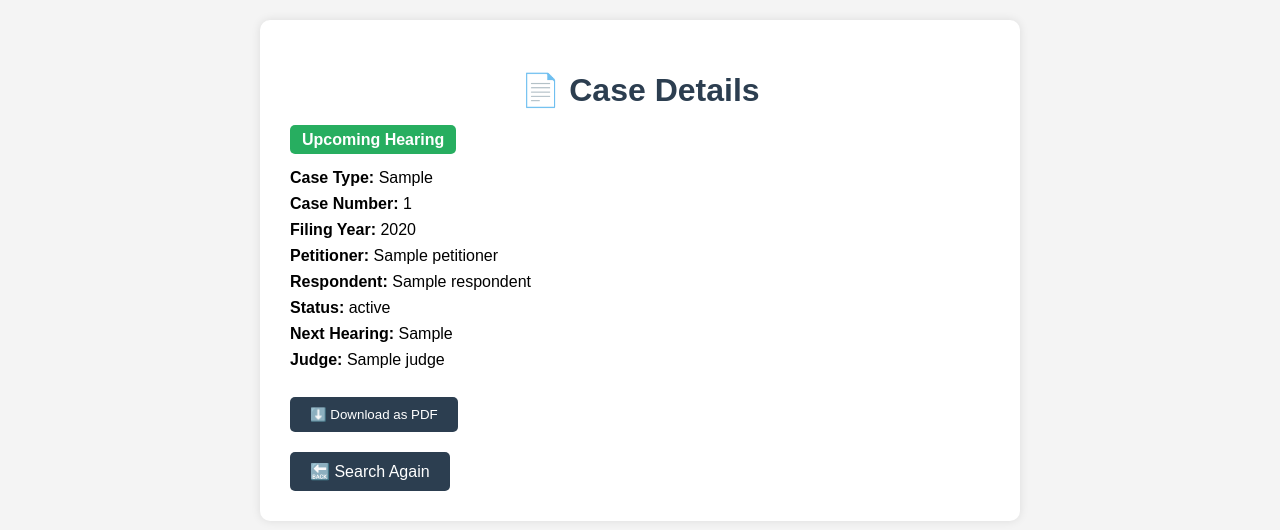
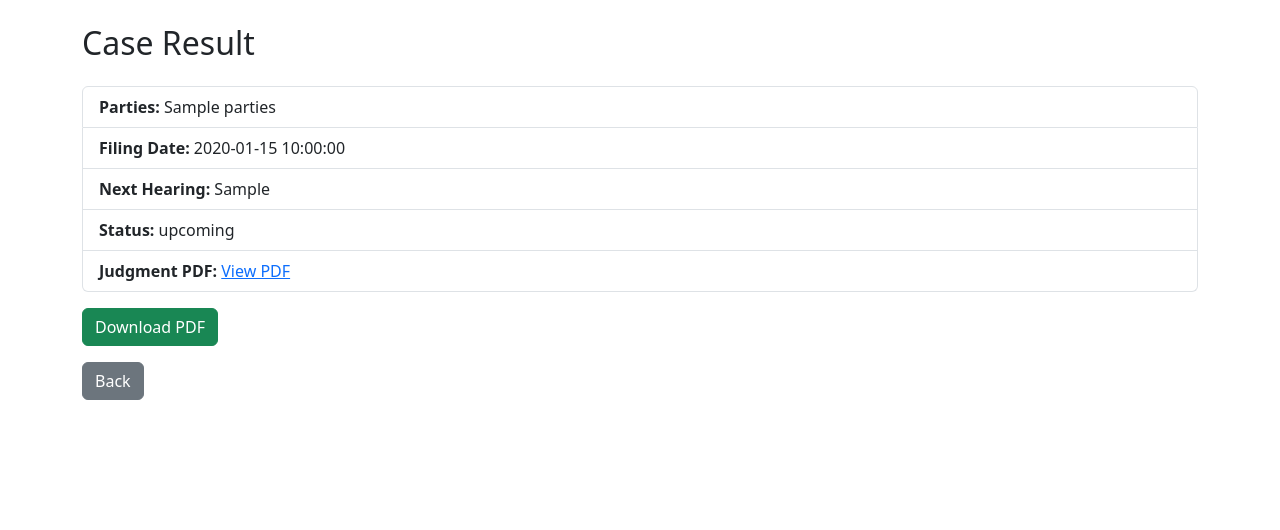
Before and after one commit to 1mVivek/court-data-dashboard, a Flask app: template templates/result.html in a window 1280 px wide. Shown: the top 530 px of the page. Run offline with Flask 3, Linux system fonts and the light colour scheme; the template is opened without the code that fills it: most values are stand-ins (such as "Sample title", 1, 10 or a date in 2020).

Commit message:
Update result.html

```diff
--- a/templates/result.html
+++ b/templates/result.html
@@ -1,43 +1,35 @@
-<!-- templates/result.html -->
 <!DOCTYPE html>
 <html lang="en">
 <head>
-    <meta charset="UTF-8">
-    <title>Case Result</title>
-    <link rel="stylesheet" href="{{ url_for('static', filename='styles.css') }}">
+  <meta charset="UTF-8" />
+  <title>Case Details</title>
+  <link rel="stylesheet" href="https://cdn.jsdelivr.net/npm/bootstrap@5.3.3/dist/css/bootstrap.min.css" />
 </head>
-<body>
-    <div class="container">
-        <h1>📄 Case Details</h1>
+<body class="bg-white">
+  <div class="container py-4">
+    <h2 class="mb-4">Case Result</h2>
 
-        <div class="status">
-            {% if result.hearing_status == "upcoming" %}
-                <span class="badge upcoming">Upcoming Hearing</span>
-            {% elif result.hearing_status == "expired" %}
-                <span class="badge expired">Past Hearing</span>
-            {% else %}
-                <span class="badge none">No Hearing Date</span>
-            {% endif %}
-        </div>
+    <ul class="list-group mb-3">
+      <li class="list-group-item"><strong>Parties:</strong> {{ result.parties }}</li>
+      <li class="list-group-item"><strong>Filing Date:</strong> {{ result.filing_date }}</li>
+      <li class="list-group-item"><strong>Next Hearing:</strong> {{ result.next_hearing or 'N/A' }}</li>
+      <li class="list-group-item"><strong>Status:</strong> {{ result.hearing_status }}</li>
+      {% if result.pdf_url %}
+        <li class="list-group-item"><strong>Judgment PDF:</strong>
+          <a href="{{ result.pdf_url }}" target="_blank">View PDF</a>
+        </li>
+      {% endif %}
+    </ul>
 
-        <div class="details">
-            <p><strong>Case Type:</strong> {{ result.case_type }}</p>
-            <p><strong>Case Number:</strong> {{ result.case_number }}</p>
-            <p><strong>Filing Year:</strong> {{ result.filing_year }}</p>
-            <p><strong>Petitioner:</strong> {{ result.petitioner }}</p>
-            <p><strong>Respondent:</strong> {{ result.respondent }}</p>
-            <p><strong>Status:</strong> {{ result.status }}</p>
-            <p><strong>Next Hearing:</strong> {{ result.next_hearing or "Not Available" }}</p>
-            <p><strong>Judge:</strong> {{ result.judge or "N/A" }}</p>
-        </div>
+    <form method="POST" action="{{ url_for('download_pdf') }}">
+      <input type="hidden" name="_csrf_token" value="{{ csrf_token() }}">
+      <input type="hidden" name="data" value="{{ result | tojson }}">
+      <button type="submit" class="btn btn-success">Download PDF</button>
+    </form>
 
-        <form action="{{ url_for('download_pdf') }}" method="POST">
-            <input type="hidden" name="_csrf_token" value="{{ csrf_token() }}">
-            <input type="hidden" name="data" value="{{ result | tojson | safe }}">
-            <button type="submit" class="btn-download">⬇️ Download as PDF</button>
-        </form>
-
-        <a href="{{ url_for('index') }}" class="back-btn">🔙 Search Again</a>
+    <div class="mt-3">
+      <a href="{{ url_for('index') }}" class="btn btn-secondary">Back</a>
     </div>
+  </div>
 </body>
 </html>
```
